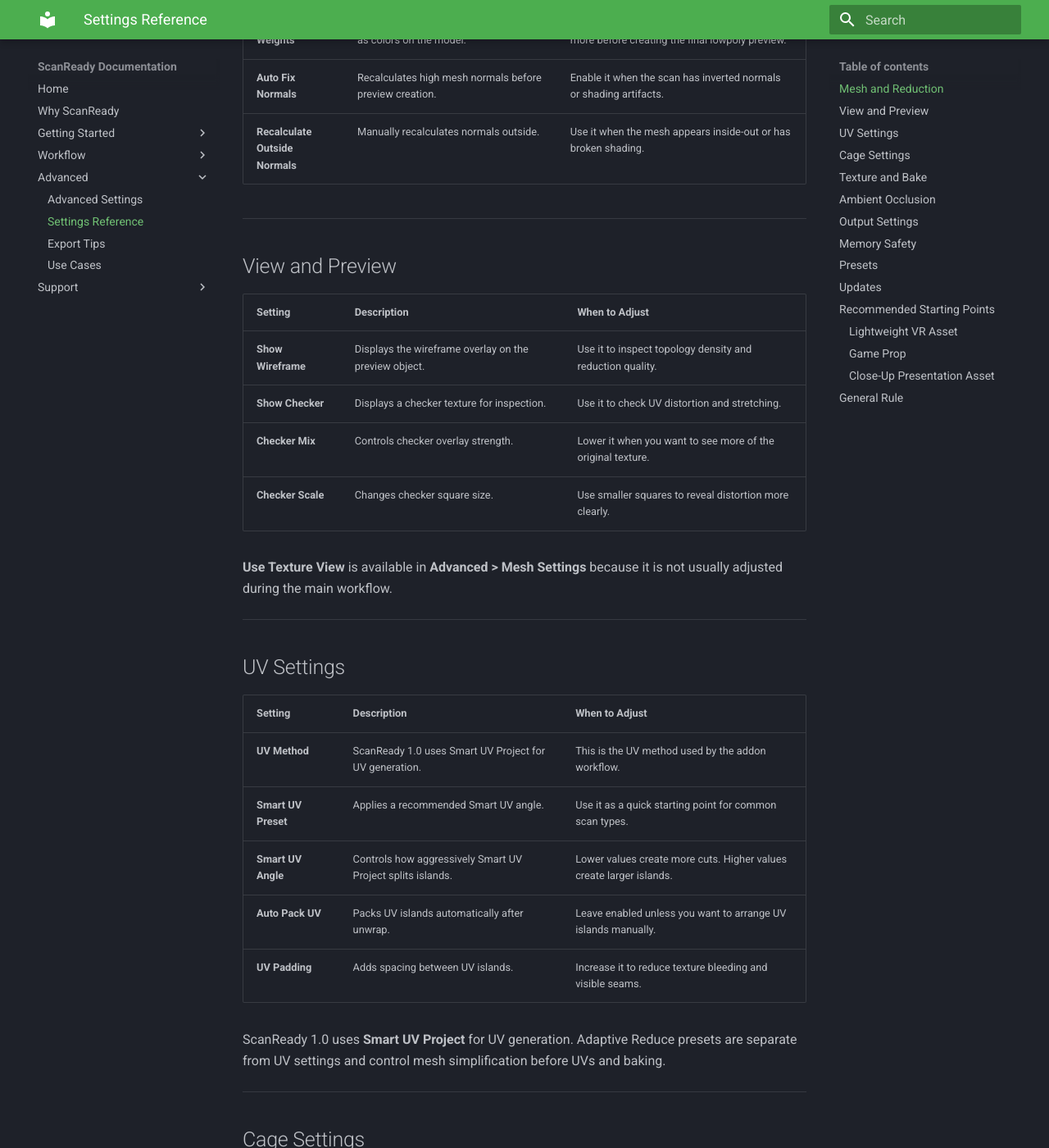
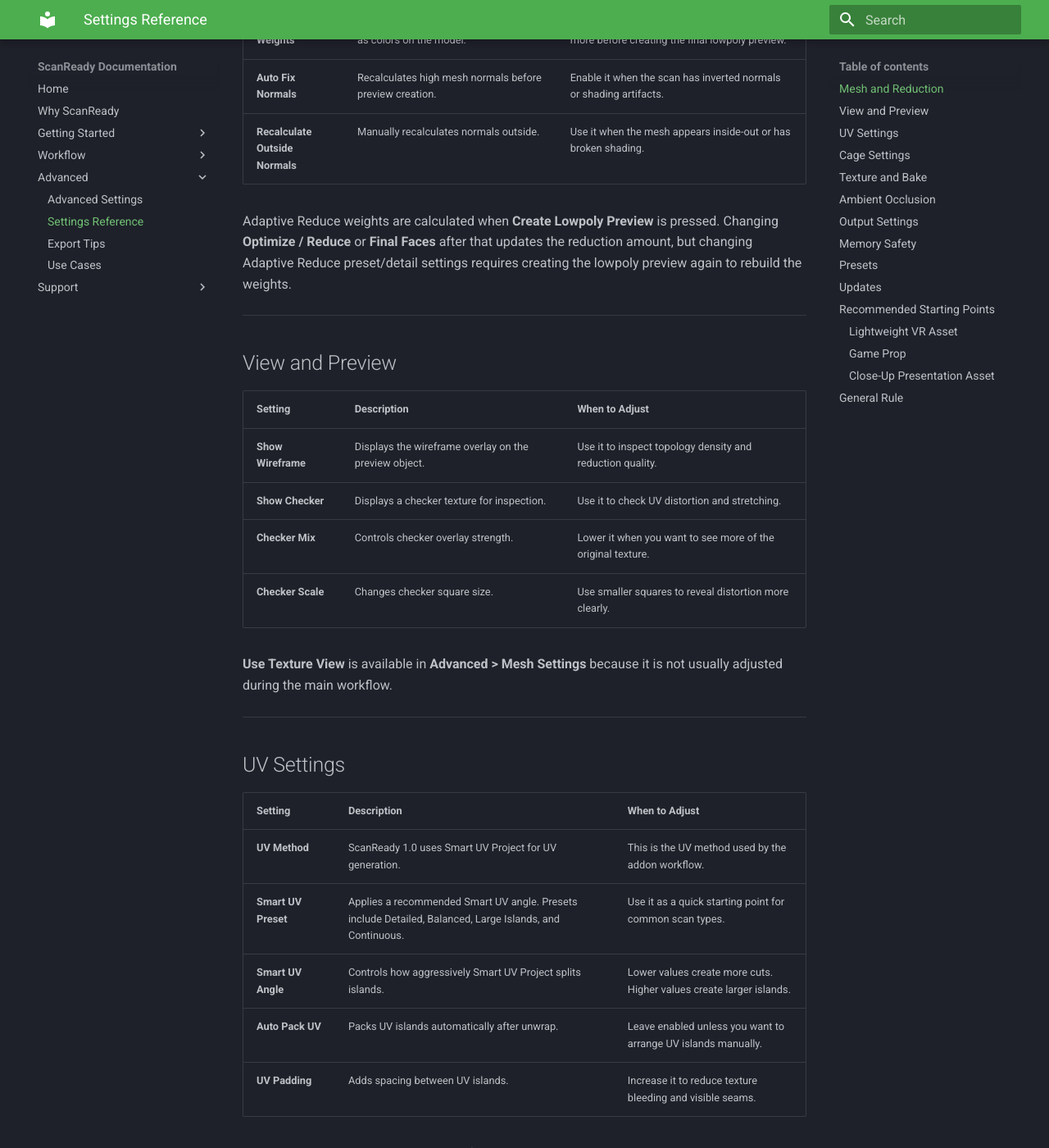
Before and after one commit to marioschiano/scanready-docs, an MkDocs documentation site: the page built from docs/settings-reference.md, in a window 1280 px wide and 1400 px high, scrolled down 861 px. Shown: the whole window at 82% size. Built offline with MkDocs 1.6.1 and Material for MkDocs 9.7.7, drawn with Linux system fonts in a browser that asks for light colours; some of the changed text lies outside the part shown.

Commit message:
Clarify when adaptive and UV settings apply

```diff
--- a/docs/settings-reference.md
+++ b/docs/settings-reference.md
@@ -19,6 +19,8 @@
 | **Auto Fix Normals** | Recalculates high mesh normals before preview creation. | Enable it when the scan has inverted normals or shading artifacts. |
 | **Recalculate Outside Normals** | Manually recalculates normals outside. | Use it when the mesh appears inside-out or has broken shading. |
 
+Adaptive Reduce weights are calculated when **Create Lowpoly Preview** is pressed. Changing **Optimize / Reduce** or **Final Faces** after that updates the reduction amount, but changing Adaptive Reduce preset/detail settings requires creating the lowpoly preview again to rebuild the weights.
+
 ---
 
 ## View and Preview
@@ -39,12 +41,14 @@
 | Setting | Description | When to Adjust |
 |---|---|---|
 | **UV Method** | ScanReady 1.0 uses Smart UV Project for UV generation. | This is the UV method used by the addon workflow. |
-| **Smart UV Preset** | Applies a recommended Smart UV angle. | Use it as a quick starting point for common scan types. |
+| **Smart UV Preset** | Applies a recommended Smart UV angle. Presets include Detailed, Balanced, Large Islands, and Continuous. | Use it as a quick starting point for common scan types. |
 | **Smart UV Angle** | Controls how aggressively Smart UV Project splits islands. | Lower values create more cuts. Higher values create larger islands. |
 | **Auto Pack UV** | Packs UV islands automatically after unwrap. | Leave enabled unless you want to arrange UV islands manually. |
 | **UV Padding** | Adds spacing between UV islands. | Increase it to reduce texture bleeding and visible seams. |
 
 ScanReady 1.0 uses **Smart UV Project** for UV generation. Adaptive Reduce presets are separate from UV settings and control mesh simplification before UVs and baking.
+
+Smart UV settings are applied when UVs are generated. If you change **Smart UV Preset**, **Smart UV Angle**, **UV Padding**, or **Auto Pack UV** after UVs already exist, click **Generate UVs** again so the optimized mesh uses the new UV layout before baking.
 
 ---
 
```
Also changed, not shown: docs/advanced.md (+4 -0 lines), docs/step1.md (+2 -0 lines), docs/step2.md (+10 -0 lines).
